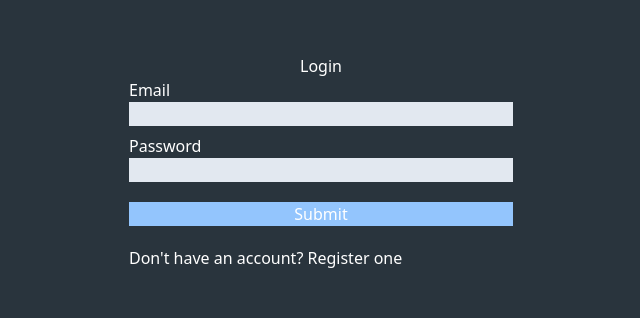
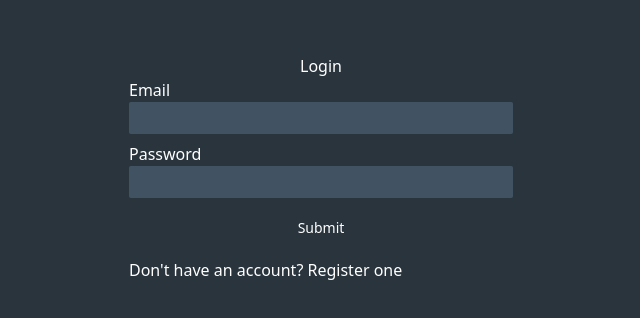
Before and after one commit to IsaacClank/eada, a React (Vite) app in the folder frontend/spa/: page /login in a window 1280 px wide. Shown: the part 106-424 px from the top of the page, without its empty margins (319-959 px from the left). Built offline with nearby package versions, Linux system fonts and the light colour scheme.

Commit message:
refactor(frontend,spa,form): update form components

```diff
--- a/frontend/spa/src/components/form.tsx
+++ b/frontend/spa/src/components/form.tsx
@@ -1,3 +1,5 @@
+import { forwardRef, HTMLInputTypeAttribute } from "react";
+import { UseFormRegisterReturn } from "react-hook-form";
 import { BaseProps } from "../lib/std";
 
 interface SubmitFormProps extends BaseProps {
@@ -5,11 +7,43 @@ interface SubmitFormProps extends BaseProps {
 }
 
 export function SubmitForm({ className, value }: SubmitFormProps) {
-  const defaultClassName = "bg-blue-300";
-  const defaultValue = "Submit";
+  return (
+    <input
+      type="submit"
+      value={value ?? "Submit"}
+      className={`flex justify-center items-center rounded-sm text-sm cursor-pointer ${className}`}
+    />
+  );
+}
 
-  className = className?.length === 0 ? defaultClassName : `${defaultClassName} ${className}`;
-  value ??= defaultValue;
+interface InputProps {
+  name?: string;
+  label?: string;
+  type?: HTMLInputTypeAttribute;
+  className?: string;
+  placeholder?: string;
+  formConfig?: UseFormRegisterReturn;
+}
 
-  return <input type="submit" value={value} className={className} />;
-}
+export const Input = forwardRef<HTMLInputElement, InputProps>(
+  ({ label, name, type, className, placeholder, formConfig }: InputProps, ref) => {
+    return (
+      <>
+        {label && (
+          <label htmlFor={name} className="text-white">
+            {label}
+          </label>
+        )}
+
+        <input
+          name={name}
+          type={type}
+          className={`w-full bg-blue-200 rounded-sm px-2 py-1 ${className}`}
+          placeholder={placeholder}
+          ref={ref}
+          {...formConfig}
+        />
+      </>
+    );
+  },
+);
--- a/frontend/spa/src/components/input.tsx
+++ /dev/null
@@ -1,18 +0,0 @@
-import { HTMLInputTypeAttribute } from "react";
-
-interface InputComponentProps {
-  type?: HTMLInputTypeAttribute;
-  className?: string;
-  name?: string;
-  required?: boolean;
-}
-
-export function Input({ className, name, type, required }: InputComponentProps) {
-  const defaultBackground = "bg-slate-200";
-  const defaultWidth = "w-full";
-  const defaultClassName = `${defaultBackground} ${defaultWidth}`;
-
-  className = className?.length == 0 ? defaultClassName : `${defaultClassName} ${className}`;
-
-  return <input name={name} type={type} className={className} required={required ?? false} />;
-}
--- a/frontend/spa/src/pages/auth.tsx
+++ b/frontend/spa/src/pages/auth.tsx
@@ -1,8 +1,7 @@
 import { useContext, useEffect } from "react";
 import { Link, useNavigate } from "react-router-dom";
 
-import { SubmitForm } from "../components/form";
-import { Input } from "../components/input";
+import { Input, SubmitForm } from "../components/form";
 import { PageContainer } from "../components/page";
 import { AuthStateContext } from "../contexts/auth";
 import { RuntimeContext } from "../contexts/runtime";
@@ -67,13 +66,13 @@ function AuthForm({ authAction }: AuthFormProps) {
       <div className="flex flex-col gap-2">
         <div>
           <label htmlFor="email">Email</label>
-          <Input required type="email" name="email" className="inline-block" />
+          <Input type="email" name="email" className="inline-block" />
         </div>
 
         <div>
           <label htmlFor="password">Password</label>
           <div>
-            <Input required type="password" name="password" className="inline-block" />
+            <Input type="password" name="password" className="inline-block" />
           </div>
         </div>
       </div>
```
